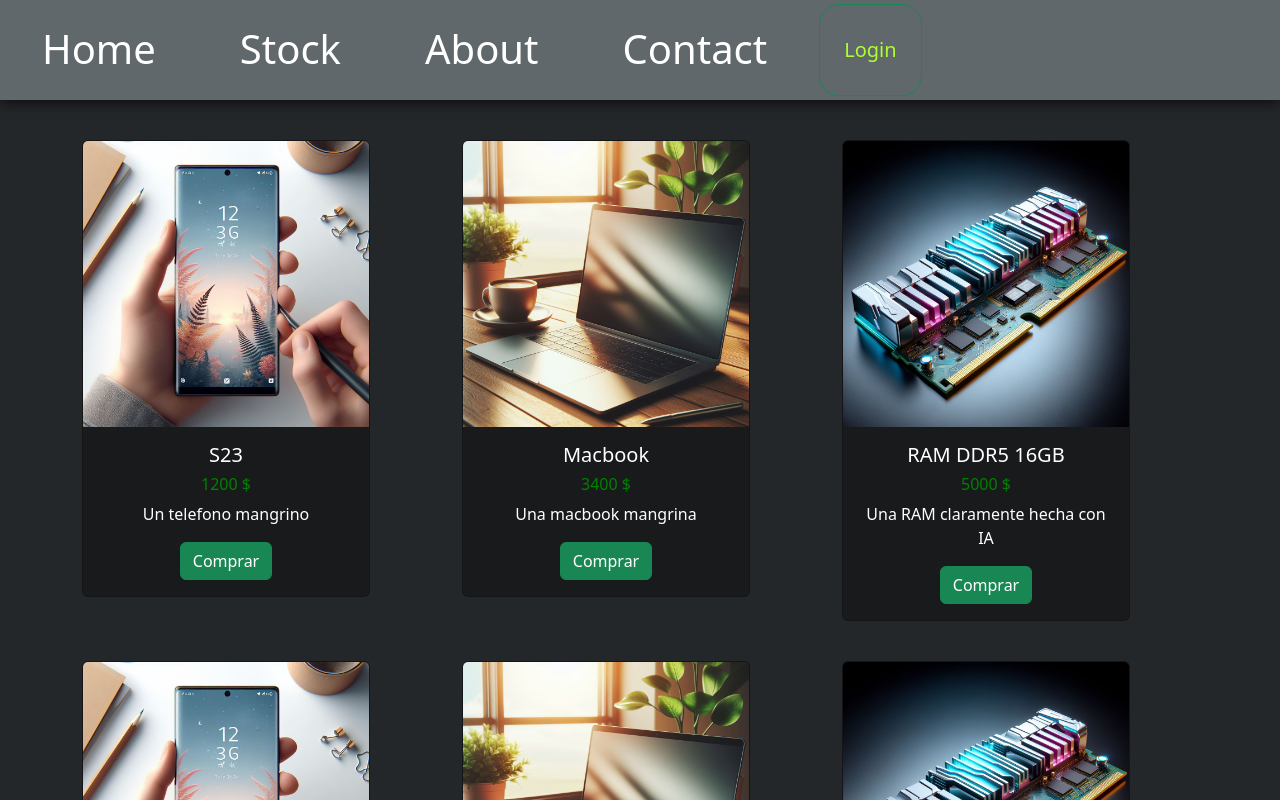
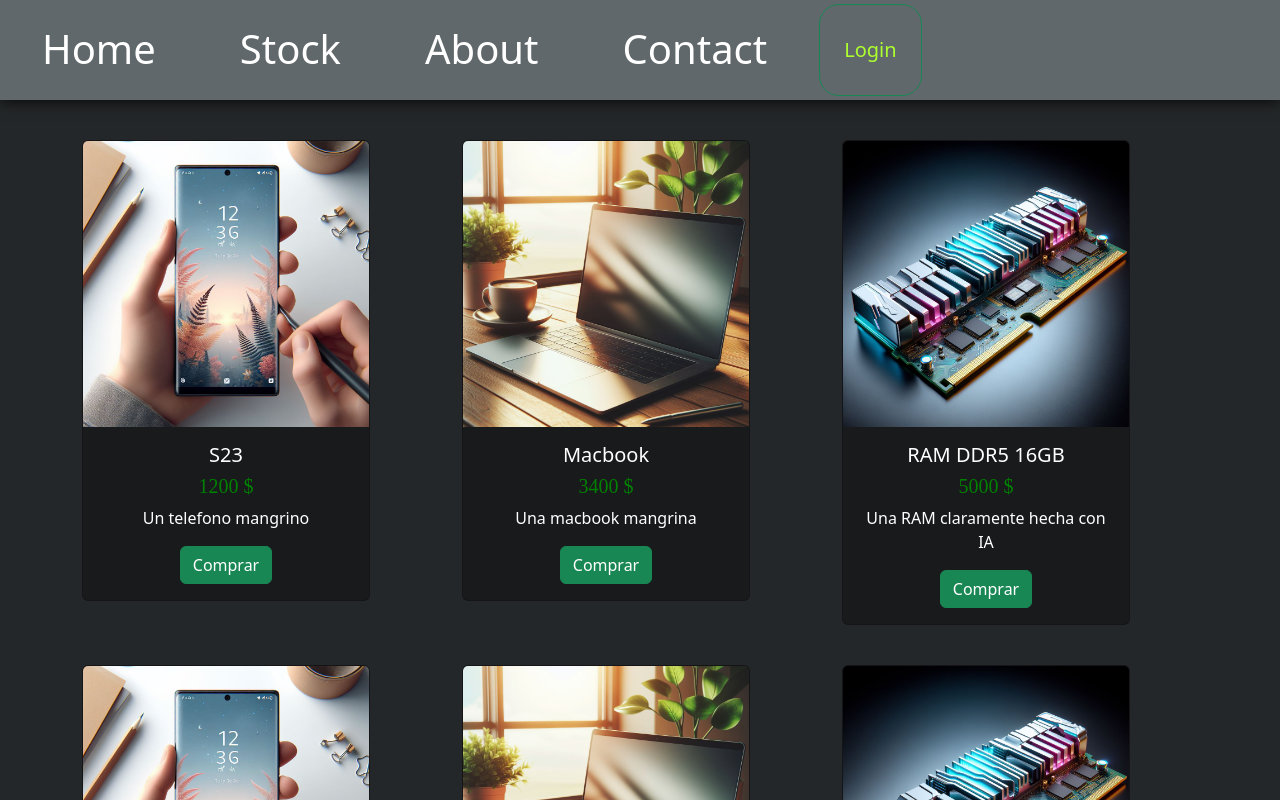
Before and after one commit to LeivSuaxy/Gestion-de-inventario-para-tienda-minorista, an Angular app in the folder Frontend/: page /stock in a window 1280 px wide. Shown: the top 800 px of the page. Built offline with nearby package versions, Linux system fonts and the light colour scheme.

Commit message:
Building Stock.

```diff
--- a/Frontend/src/app/views/stock/stockcards/stockcards.component.html
+++ b/Frontend/src/app/views/stock/stockcards/stockcards.component.html
@@ -2,7 +2,7 @@
   <img [src]="venta.imagen" class="card-img-top" alt="...">
   <div class="card-body">
     <h5 class="card-title">{{venta.titulo}}</h5>
-    <h6 class="card-text" style="color:green">{{venta.precio}} $</h6>
+    <h6 class="card-text" style="color:green; font: 20px bold sans-serif">{{venta.precio}} $</h6>
     <p class="card-text">{{venta.descripcion}}</p>
     <a href="#" class="btn btn-success">Comprar</a>
   </div>
```
